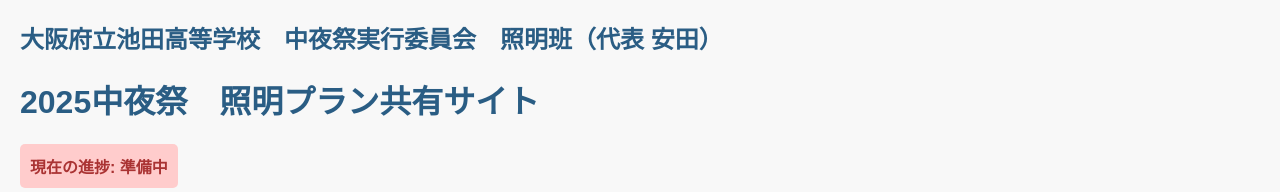
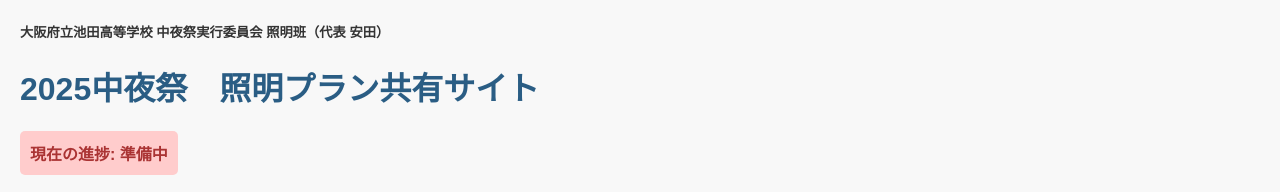
Before and after one commit to kota4477/tyu-yasai, a plain HTML site: page index.html in a window 1280 px wide. Shown: the top 192 px of the page. Drawn offline with Linux system fonts and the light colour scheme.

Commit message:
Update index.html

```diff
--- a/index.html
+++ b/index.html
@@ -49,7 +49,9 @@
 
 </head>
 <body>
-    <h2>大阪府立池田高等学校　中夜祭実行委員会　照明班（代表 安田）</h2>
+    <h5>大阪府立池田高等学校
+        中夜祭実行委員会
+        照明班（代表 安田）</h5>
     <h1> 2025中夜祭　照明プラン共有サイト</h1>
 
 
```
